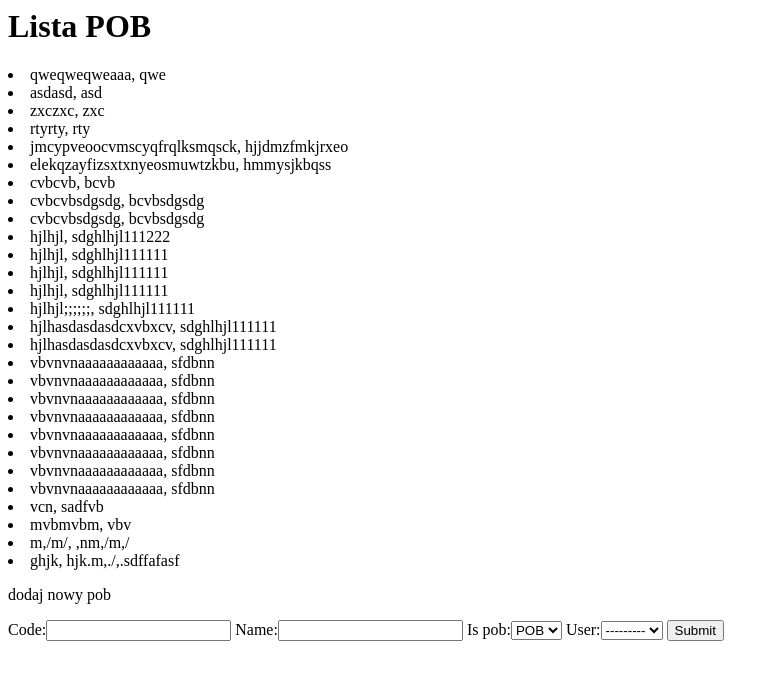
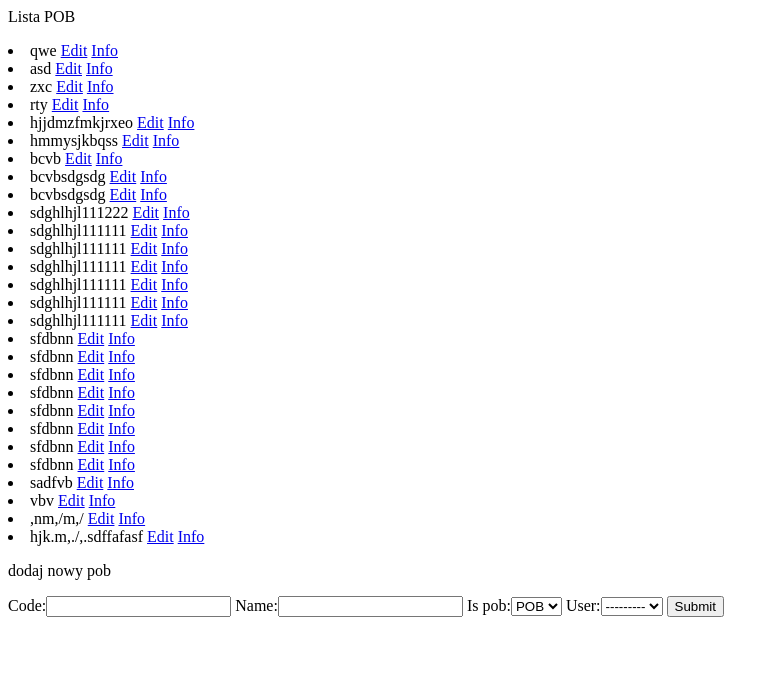
Before and after one commit to Scource/bilsite, a Django app: page /nbil/ur_list in a window 1280 px wide. Shown: the top 680 px of the page, without its empty margins (0-779 px from the left). Run offline with Django 3.2, Linux system fonts and the light colour scheme; data comes from the database, SQL or seed files in the repository; both versions use the stored data as it was after the commit.

Commit message:
first tite draft

```diff
--- a/nbil/forms.py
+++ b/nbil/forms.py
@@ -5,3 +5,8 @@ class Conn_form(forms.ModelForm):
 	class Meta:
 		model = UR_objects
 		exclude = ['user_id']
+
+class edit_form(forms.ModelForm):
+	class Meta:
+		model=UR_objects
+		exclude = ['user_id']
--- a/nbil/templates/nbil/ur_list.html
+++ b/nbil/templates/nbil/ur_list.html
@@ -1,8 +1,11 @@
-<h1>Lista POB</h1>
+<p>Lista POB</p>
 
 	{% for pob in urlist %}
-		<li>{{pob.name}},
-		{{pob.code}}</li>
+		<li>{{pob.code}}
+		<a href="{% url 'nbil:uredit' pob.id %}">Edit</a>
+		<a href="{% url 'nbil:urinfo' pob.id %}">Info</a>
+
+		</li>
 	{% endfor %}
 
 
--- a/nbil/urls.py
+++ b/nbil/urls.py
@@ -7,7 +7,8 @@ app_name='nbil'
 urlpatterns = [
     path('', views.index, name='index'),
     path('ur_list', views.ur_list, name='ur_list'),
-    path('<int:detail_id>/', views.detail, name='detail'),
+    path('ur_list/edit<int:urid>/', views.edit, name='uredit'),
+    path('ur_list/info<int:urid>/', views.info, name='urinfo'),
 	path('<int:result_id>/check', views.results, name='check'),
     path('<int:UR>/voteeee', views.vote, name='vote'),
 
--- a/nbil/views.py
+++ b/nbil/views.py
@@ -1,29 +1,15 @@
-from django.shortcuts import render, get_object_or_404, get_list_or_404
+from django.shortcuts import render, get_object_or_404, get_list_or_404, redirect
 from django.views.generic.edit import CreateView
 
 from django.http import HttpResponse
 from .models import UR_objects, UR_conn
-from .forms import Conn_form
+from .forms import Conn_form, edit_form
 
 
 def index(request):
 	ob_list = UR_objects.objects.all()[:6]
 	context = {'kutasy': ob_list}
 	return render(request, 'nbil/index.html', context)
-
-# def detail(request, detail_id):
-# 	ob=get_object_or_404(UR_objects, pk=detail_id)
-
-# 	try
-# 		show=UR_objects.POB_id.get(pk.request.POST['data'])
-# 	except (KeyError, Choice.DoesNotExist):
-#         # Redisplay the question voting form.
-#         return render(request, 'polls/detail.html', {
-#             'ob': ob,
-#             'error_message': "You didn't select a choice.",})
-
-
-
 
 def ur_list(request):
 	urlist=get_list_or_404(UR_objects)
@@ -32,33 +18,29 @@ def ur_list(request):
 		form=Conn_form(request.POST)
 		if form.is_valid():
 			form.save()
-			#return redirect('nbil:ur_list')
+			return redirect('nbil:ur_list')
 	else:
 		form=Conn_form()
-
 	context={'form':form, 'urlist':urlist}
-
 	return render(request, 'nbil/ur_list.html', context)
 
 
-
-def detail(request, detail_id):
-	ob = get_object_or_404(UR_objects, pk=detail_id)
+def edit(request, urid):
+	ob = get_object_or_404(UR_objects, pk=urid)
 	if request.method=='POST':
-		form=Conn_form(request.POST)
+		form=edit_form(request.POST, instance=ob)
 		if form.is_valid():
 			form.save()
+			return redirect('nbil:ur_list')
+	else:
+		form=edit_form(instance=ob)
+	context={'form':form, 'ob':ob}
+	return render(request, 'nbil/edit.html', context)
 
-	else:
-		form=Conn_form()
-
-	context={'form':form, 'ob':ob}
-
-
-
-	return render(request, 'nbil/detail.html', context)
-
-
+def info(request, urid):
+	element=get_object_or_404(UR_objects, id=urid)
+	context={'element':element}
+	return render(request, 'nbil/info.html', context)
 
 
 def results(request, result_id):
```
Also changed, not shown: nbil/templates/nbil/detail.html (deleted, +0 -17 lines), nbil/templates/nbil/edit.html (added, +18 -0 lines), nbil/templates/nbil/info.html (added, +17 -0 lines), db.sqlite3.
